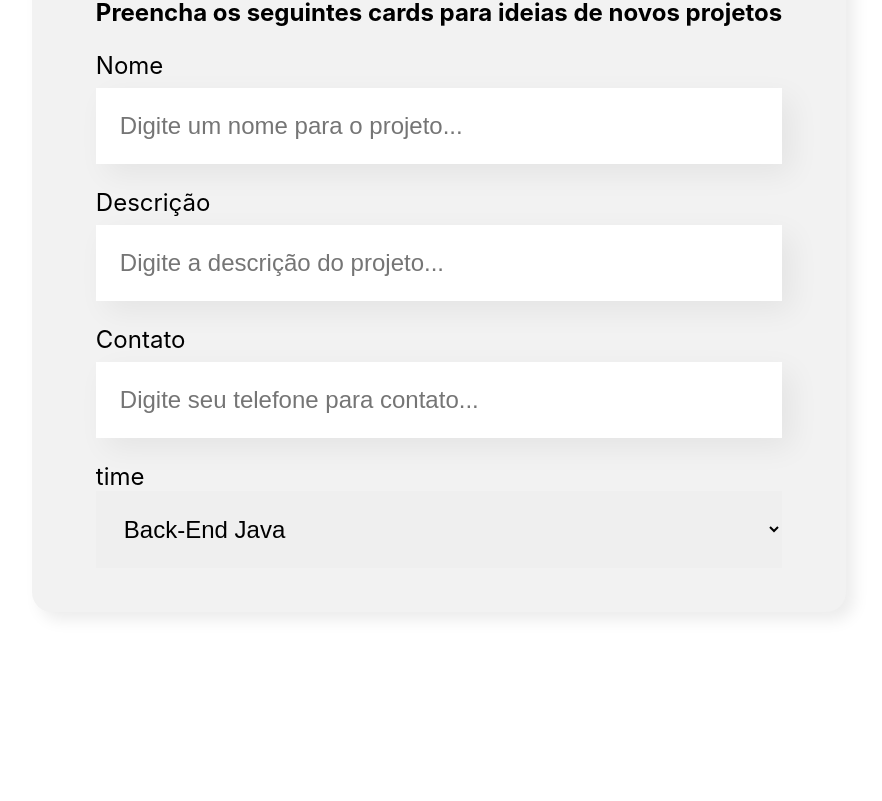
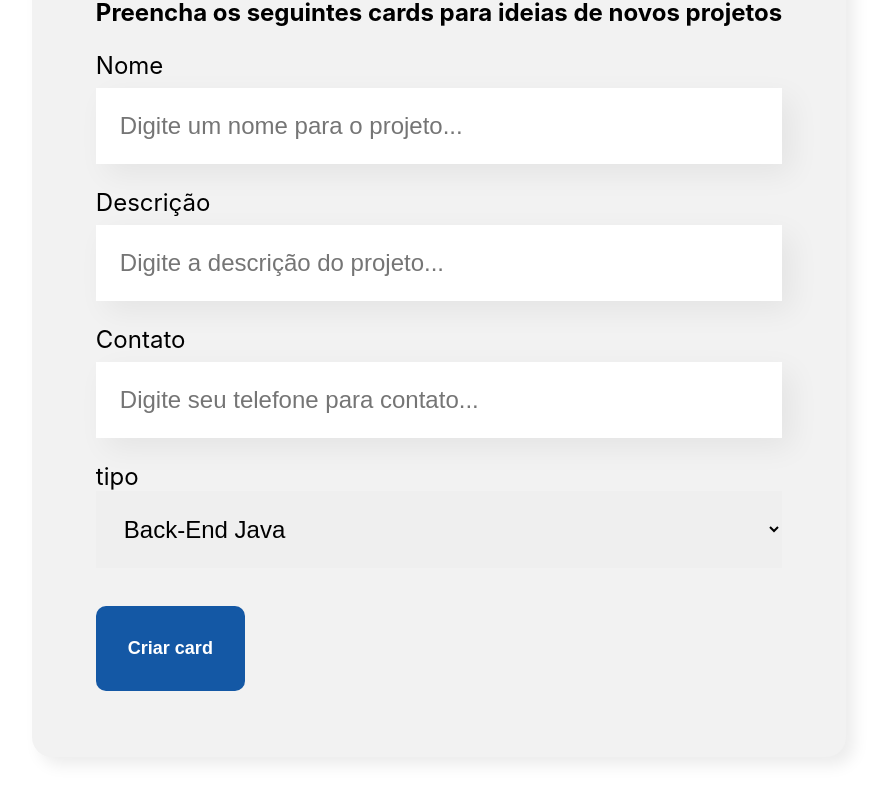
Before and after one commit to Alexandroni07/miniPortifolio, a React (Create React App) app: page / in a window 1280 px wide. Shown: the part 622-1423 px from the top of the page, without its empty margins (201-1083 px from the left). Before the commit the page ends 1314 px from the top, so only its background shows below. Built offline with nearby package versions, Linux system fonts and the light colour scheme.

Commit message:
add first comments and create submmit button, Lista Suspensa

```diff
--- a/src/App.js
+++ b/src/App.js
@@ -1,6 +1,7 @@
 import Banner from "./componentes/Banner/Banner";
 import Formulario from "./componentes/Formulario/Formulario";
 
+//App principal
 function App() {
   return (
     <div className="App">
--- a/src/componentes/Banner/Banner.js
+++ b/src/componentes/Banner/Banner.js
@@ -1,5 +1,6 @@
 import "./Banner.css";
 
+//Apenas o Banner do começo da pagina
 function Banner() {
   return (
     <header className="banner">
--- /dev/null
+++ b/src/componentes/Botao/Botao.css
@@ -0,0 +1,15 @@
+.botao {
+  background-color: #1458a5;
+  border-radius: 10px;
+  font-weight: 700;
+  font-size: 18px;
+  padding: 32px;
+  border: none;
+  cursor: pointer;
+  color: #fff;
+  margin: 30px 0;
+}
+
+.botao:hover {
+  background-color: #1c75da;
+}
--- /dev/null
+++ b/src/componentes/Botao/Botao.js
@@ -0,0 +1,8 @@
+import "./Botao.css";
+
+//Botão de submite do form
+const Botao = (props) => {
+  return <button className="botao">{props.children}</button>;
+};
+
+export default Botao;
--- a/src/componentes/CampoTexto/CampoTexto.js
+++ b/src/componentes/CampoTexto/CampoTexto.js
@@ -1,5 +1,6 @@
 import "./CampoTexto.css";
 
+//Áreas de texto (input) dentro do form, já vinculada diretamente com placeholder
 const CampoTexto = (props) => {
   const placeholderModificada = `${props.placeholder}...`;
   return (
--- a/src/componentes/Formulario/Formulario.js
+++ b/src/componentes/Formulario/Formulario.js
@@ -1,13 +1,28 @@
+import Botao from "../Botao/Botao";
 import CampoTexto from "../CampoTexto/CampoTexto";
 import ListaSuspensa from "../ListaSuspensa/ListaSuspensa";
 import "./Formulario.css";
 
+//Area do formulario inteira até o export
 const Formulario = () => {
-  const times = ["Back-End Java", "Front-End"];
+  //Tipos (Lista suspensa) para a escolha do projeto
+  const tipo = [
+    "Back-End Java",
+    "Back-End Python",
+    "Back-End C",
+    "Front-End site",
+  ];
 
+  const aoSalvar = (evento) => {
+    // evento.preventDefault(); -> evita que a pagina simplismente carrega no submite
+    evento.preventDefault();
+    console.log("Form foi submetido");
+  };
+
+  //preenchendo as áreas do form
   return (
     <section className="formulario">
-      <form>
+      <form onSubmit={aoSalvar}>
         <h2>Preencha os seguintes cards para ideias de novos projetos </h2>
         <CampoTexto label="Nome" placeholder="Digite um nome para o projeto" />
         <CampoTexto
@@ -18,7 +33,8 @@ const Formulario = () => {
           label="Contato"
           placeholder="Digite seu telefone para contato"
         />
-        <ListaSuspensa label="time" itens={times} />
+        <ListaSuspensa label="tipo" itens={tipo} />
+        <Botao>Criar card</Botao>
       </form>
     </section>
   );
--- a/src/componentes/ListaSuspensa/ListaSuspensa.js
+++ b/src/componentes/ListaSuspensa/ListaSuspensa.js
@@ -1,5 +1,6 @@
 import "./ListaSuspensa.css";
 
+//Card de escolha de tipo
 const ListaSuspensa = (props) => {
   return (
     <div className="Lista-suspensa">
```
